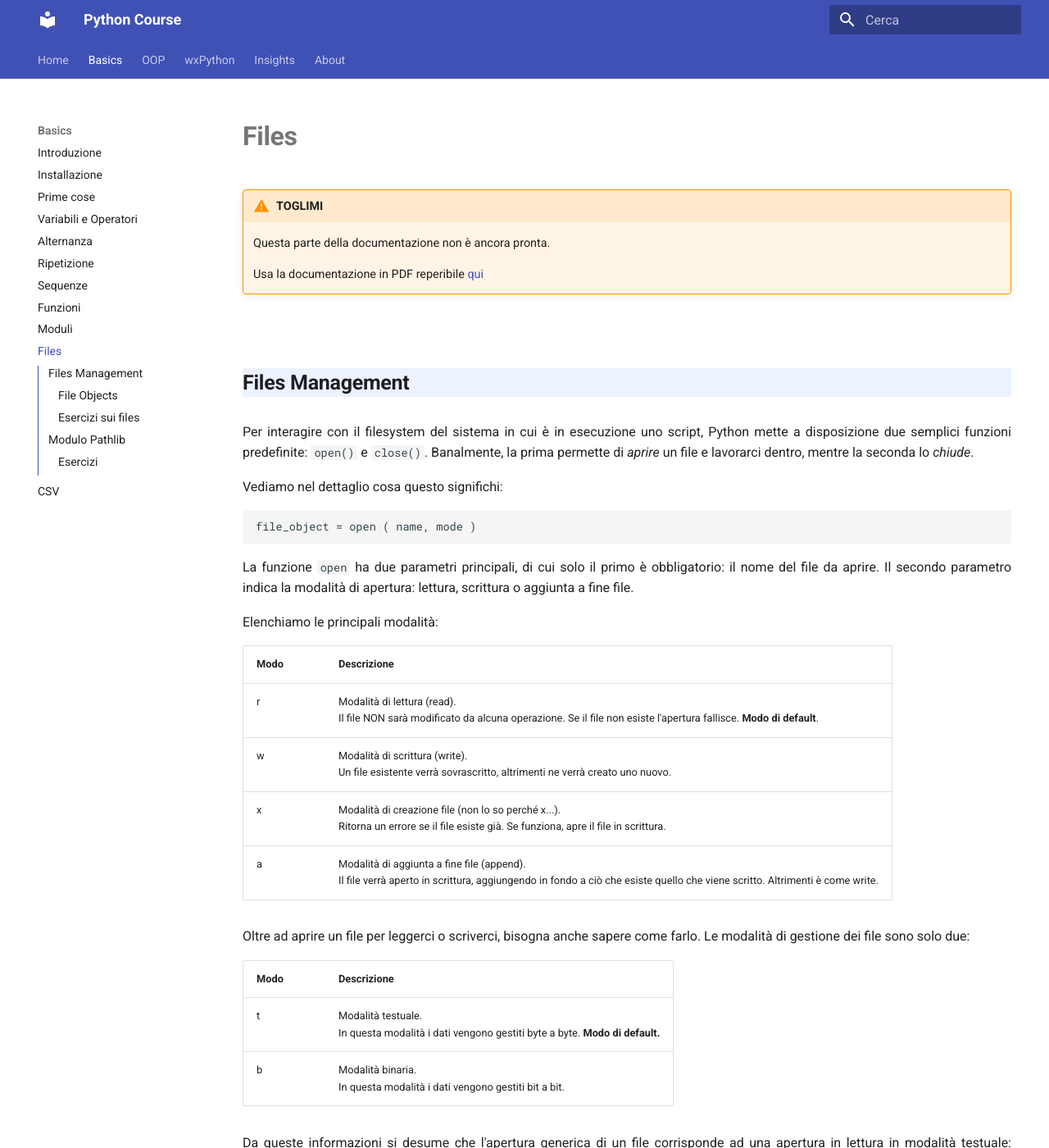
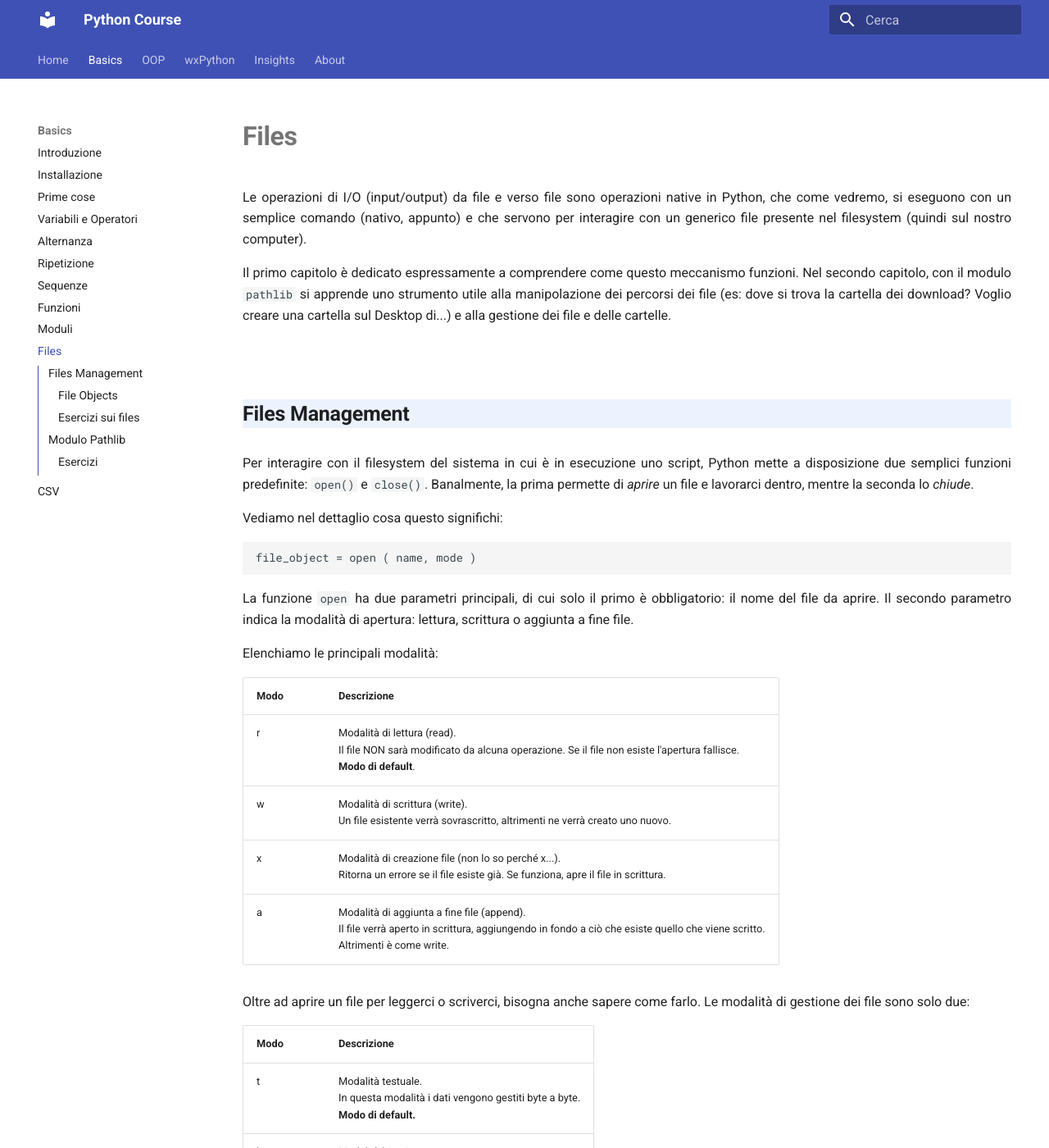
Before and after one commit to adjamhub/pyhandouts, an MkDocs documentation site: the page built from docs/basics/107_files.md, in a window 1280 px wide and 1400 px high. Shown: the whole window at 82% size. Built offline with MkDocs 1.6.1 and Material for MkDocs 9.7.7, drawn with Linux system fonts in a browser that asks for light colours; some of the changed text lies outside the part shown.

Commit message:
File fixes

````diff
--- a/docs/basics/107_files.md
+++ b/docs/basics/107_files.md
@@ -1,11 +1,12 @@
 # Files
 
-!!! warning "TOGLIMI"
 
-    Questa parte della documentazione non è ancora pronta.
+Le operazioni di I/O (input/output) da file e verso file sono operazioni native in Python, che come vedremo, si eseguono con un semplice
+comando (nativo, appunto) e che servono per interagire con un generico file presente nel filesystem (quindi sul nostro computer).
 
-    Usa la documentazione in PDF reperibile
-    [qui](https://www.adjam.org/next/index.php/s/egW7AnHxcif8n27?path=%2FPYTHON)
+Il primo capitolo è dedicato espressamente a comprendere come questo meccanismo funzioni. Nel secondo capitolo, con il modulo `pathlib` si apprende
+uno strumento utile alla manipolazione dei percorsi dei file (es: dove si trova la cartella dei download? Voglio creare una cartella sul Desktop di...)
+e alla gestione dei file e delle cartelle.
 
 
 ## Files Management
@@ -26,12 +27,12 @@ il nome del file da aprire. Il secondo parametro indica la modalità di apertura
 Elenchiamo le principali modalità:
 
 
-| Modo | Descrizione                                                                                                                                                                |
-|------|----------------------------------------------------------------------------------------------------------------------------------------------------------------------------|
-| r    | Modalità di lettura (read).<br> Il file NON sarà modificato da alcuna operazione. Se il file non esiste l'apertura fallisce. **Modo di default**.                          |
-| w    | Modalità di scrittura (write). <br> Un file esistente verrà sovrascritto, altrimenti ne verrà creato uno nuovo.                                                            |
-| x    | Modalità di creazione file (non lo so perché x...).<br> Ritorna un errore se il file esiste già. Se funziona, apre il file in scrittura.                                   |
-| a    | Modalità di aggiunta a fine file (append). <br> Il file verrà aperto in scrittura, aggiungendo in fondo a ciò che esiste quello che viene scritto. Altrimenti è come write.|
+| Modo | Descrizione                                                                                                                                                                     |
+|------|---------------------------------------------------------------------------------------------------------------------------------------------------------------------------------|
+| r    | Modalità di lettura (read).<br> Il file NON sarà modificato da alcuna operazione. Se il file non esiste l'apertura fallisce. <br> **Modo di default**.                          |
+| w    | Modalità di scrittura (write). <br> Un file esistente verrà sovrascritto, altrimenti ne verrà creato uno nuovo.                                                                 |
+| x    | Modalità di creazione file (non lo so perché x...).<br> Ritorna un errore se il file esiste già. Se funziona, apre il file in scrittura.                                        |
+| a    | Modalità di aggiunta a fine file (append). <br> Il file verrà aperto in scrittura, aggiungendo in fondo a ciò che esiste quello che viene scritto. <br> Altrimenti è come write.|
 
 
 Oltre ad aprire un file per leggerci o scriverci, bisogna anche sapere
@@ -39,14 +40,12 @@ come farlo. Le modalità di gestione dei file sono solo due:
 
 | Modo | Descrizione                                                                                                 |
 |------|-------------------------------------------------------------------------------------------------------------|
-| t    | Modalità testuale. <br> In questa modalità i dati vengono gestiti byte a byte. **Modo di default.**         |
+| t    | Modalità testuale. <br> In questa modalità i dati vengono gestiti byte a byte. <br> **Modo di default.**    |
 | b    | Modalità binaria. <br> In questa modalità i dati vengono gestiti bit a bit.                                 |
 
-Da queste informazioni si desume che l'apertura generica di un file
-corrisponde ad una apertura in lettura in modalità testuale: qualsiasi
-altra operazione dovrà essere esplicitata. Per evitare errori,
-esplicitiamo sempre la modalità di apertura! Per quanto riguarda la
-gestione invece... qui tratteremo solo la gestione testuale :)
+Da queste informazioni si desume che l'apertura generica di un file corrisponde ad una apertura in lettura in modalità testuale:
+qualsiasi altra operazione dovrà essere esplicitata. Per evitare errori, esplicitiamo sempre la modalità di apertura!
+Per quanto riguarda la gestione invece... qui tratteremo solo la gestione testuale :)
 
 Vediamo alcuni semplici esempi:
 
@@ -59,9 +58,8 @@ f.close()
 
 In questo primo esempio il file "ciao.txt" inizialmente non esiste.
 L'esecuzione del codice lo crea con dentro scritto il testo indicato.
-Dopo aver eseguito questo codice, vedrete nella cartella del file
-python, un file chiamato "ciao.txt" che contiene 2 righe... Nella
-stessa cartella creiamo un nuovo file sorgente con questo codice:
+Dopo aver eseguito questo codice, vedrete nella cartella del file python, un file chiamato "ciao.txt" che contiene 2 righe...
+Nella stessa cartella creiamo un nuovo file sorgente con questo codice:
 
 ``` python
 # Esempio 2: lettura del file "ciao.txt" creato sopra
@@ -78,8 +76,7 @@ Ecco qua.
 Capito?
 ```
 
-Penso sia tutto abbastanza intuitivo da capire. Facciamo un esempio con
-la modalità *append*
+Penso sia tutto abbastanza intuitivo da capire. Facciamo un esempio con la modalità `append`
 
 ``` python
 # Esempio 3: aggiunta a fine file
@@ -88,7 +85,7 @@ f.write("\nSperiamo di sì")
 f.close()
 ```
 
-Se aprite il file "ciao.txt" DOPO aver eseguito il codice sopra, vedrete che il testo è diventato di 3 righe:
+Se aprite il file "ciao.txt" **DOPO** aver eseguito il codice sopra, vedrete che il testo è diventato di 3 righe:
 
 ```
 Ecco qua.
@@ -126,9 +120,8 @@ Capito?
 Speriamo di sì
 ```
 
-Stesso risultato lo si ottiene con la funzione **readline()** che, come dice
-il nome, legge una linea del file di testo. Il difetto di questa seconda
-modalità è che devi sapere quante righe contiene il file...
+Stesso risultato lo si ottiene con la funzione `readline()` che, come dice il nome, legge una linea del file di testo.
+Il difetto di questa seconda modalità è che devi sapere quante righe contiene il file...
 
 ``` python
 # Esempio 5: lettura delle righe con funzione readline()
@@ -239,6 +232,7 @@ Visualizzare la variabile e verificare il suo tipo con la funzione type().
 ------------------------------------------------------------
 
 **Esercizio 607**
+
 Creare una lista contenente i nomi di alcuni animali, visualizzarla sullo schermo e poi andare a copiarne il contenuto nel file "animali.txt" avendo cura di mettere
 ogni animale in una nuova riga.<br>
 Eseguito il codice verificare che il file è effettivamente ben formato con un animale per riga.
@@ -354,18 +348,18 @@ Negli esempi trattati sopra sono evidenziate alcune funzionalità:
 
 L’oggetto Path espone fra le altre le seguenti funzioni:
 
-| Funzione            | Descrizione                                                                                                          |
-|---------------------|----------------------------------------------------------------------------------------------------------------------|
-| exists()            | Verifica se il percorso attuale esiste oppure no. Restituisce un valore boolean.                                     |
-| glob(pattern)       | Ritorna la lista di tutti i file e le cartelle presenti nel Path e che rispettano il pattern.                        |
-| is_dir()            | Ritorna True se il path attuale è una cartella, False altrimenti.                                                    |
-| is_file()           | Ritorna True se il path attuale è un file, False altrimenti.                                                         |
-| iterdir()           | Ritorna la lista di tutti i file presenti nel Path.                                                                  |
-| mkdir()             | Crea la cartella abbinata al percorso del Path.                                                                      |
-| open(mode)          | Apre il file indicato nel Path in modalità "mode". Ritorna un file object come fa la funzione predefinita "open()"   |
-| rename(target)      | Rinomina il Path al percorso indicato nel Path "target".                                                             |
-| rmdir()             | Rimuove la cartella abbinata al percorso del Path (solo se la cartella è vuota).                                     |
-| unlink()            | Rimuove un file (solo se è un file). <br> **Attenti a quello che fate, per favore!!!**                               |
+| Funzione              | Descrizione                                                                                                          |
+|-----------------------|----------------------------------------------------------------------------------------------------------------------|
+| `exists()`            | Verifica se il percorso attuale esiste oppure no. Restituisce un valore boolean.                                     |
+| `glob(pattern)`       | Ritorna la lista di tutti i file e le cartelle presenti nel Path e che rispettano il pattern.                        |
+| `is_dir()`            | Ritorna True se il path attuale è una cartella, False altrimenti.                                                    |
+| `is_file()`           | Ritorna True se il path attuale è un file, False altrimenti.                                                         |
+| `iterdir()`           | Ritorna la lista di tutti i file presenti nel Path.                                                                  |
+| `mkdir()`             | Crea la cartella abbinata al percorso del Path.                                                                      |
+| `open(mode)`          | Apre il file indicato nel Path in modalità "mode". Ritorna un file object come fa la funzione predefinita "open()"   |
+| `rename(target)`      | Rinomina il Path al percorso indicato nel Path "target".                                                             |
+| `rmdir()`             | Rimuove la cartella abbinata al percorso del Path (solo se la cartella è vuota).                                     |
+| `unlink()`            | Rimuove un file (solo se è un file). <br> **Attenti a quello che fate, per favore!!!**                               |
 
 
 Vediamo alcuni esempi per capire il funzionamento delle funzioni più "ostiche": ovviamente ognuno di questi esempi dovrebbe iniziare con l’import dell’oggetto Path dalla libreria pathlib.
````
Also changed, not shown: other parts of docs/basics/107_files.md (+4 -7 lines).
